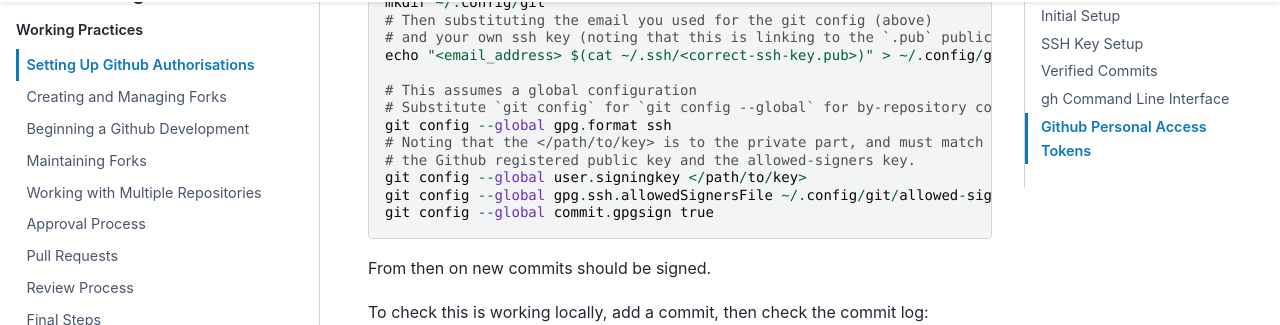
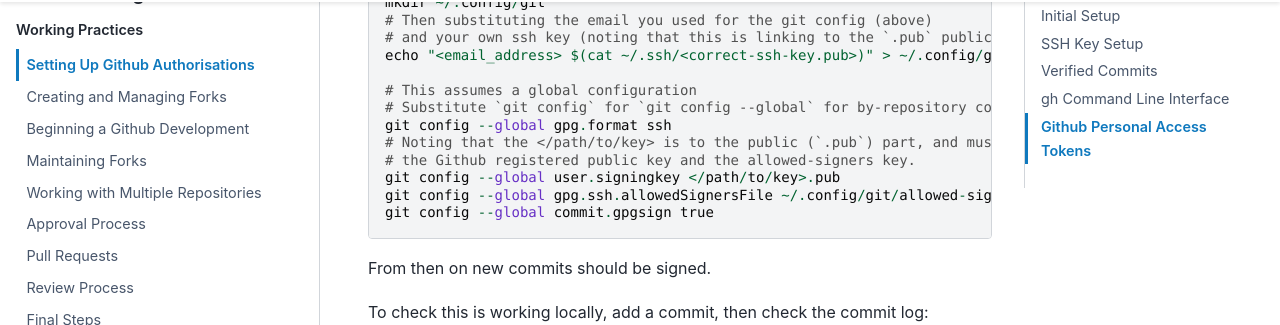
Before and after one commit to MetOffice/simulation-systems, a Sphinx documentation site: the page built from source/WorkingPractices/gh_authorisation.rst, in a window 1280 px wide and 900 px high, scrolled down 2761 px. Shown: the part 126-451 px from the top of the window. Built offline with Sphinx 7.4.7 and the PyData theme 0.15.4, drawn with Linux system fonts in a browser that asks for light colours.

Commit message:
user.signingkey is .pub (#528)

```diff
--- a/source/WorkingPractices/gh_authorisation.rst
+++ b/source/WorkingPractices/gh_authorisation.rst
@@ -140,9 +140,9 @@ Then configure git locally at the command line:
     # This assumes a global configuration
     # Substitute `git config` for `git config --global` for by-repository configuration
     git config --global gpg.format ssh
-    # Noting that the </path/to/key> is to the private part, and must match
+    # Noting that the </path/to/key> is to the public (`.pub`) part, and must match
     # the Github registered public key and the allowed-signers key.
-    git config --global user.signingkey </path/to/key>
+    git config --global user.signingkey </path/to/key>.pub
     git config --global gpg.ssh.allowedSignersFile ~/.config/git/allowed-signers
     git config --global commit.gpgsign true
 
```
